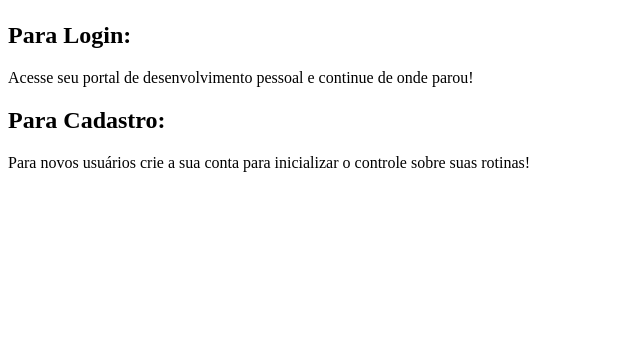
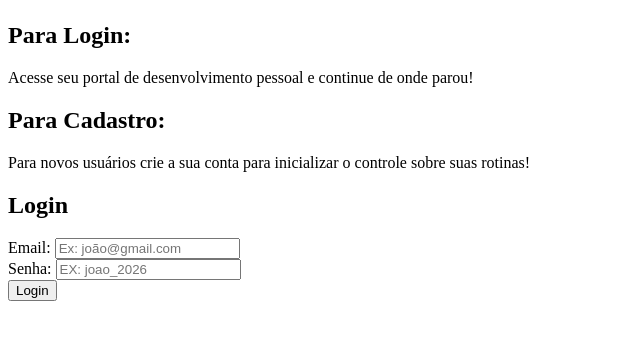
Before and after one commit to victorgabriel52/Rotinas-Api, a Flask app: template api/templates/login.html in a window 1280 px wide. Shown: the part 58-398 px from the top of the page, without its empty margins (0-640 px from the left). Run offline with Flask 3, Linux system fonts and the light colour scheme; the template is opened without the code that fills it, so the values that code supplies are empty.

Commit message:
box login criada

```diff
--- a/api/templates/login.html
+++ b/api/templates/login.html
@@ -22,6 +22,14 @@
 
         <!--Aqui vou criar a box de login-->
         <section>
+            <h1>Login</h1>
+            <form >
+                <label for="email">Email:</label>
+                <input type="email" name="email" placeholder="Ex: joão@gmail.com"> <br>
+                <label for="password">Senha:</label>
+                <input type="password" name="password" placeholder="EX: joao_2026"> <br>
+                <button type="submit">Login</button>
+            </form>
 
         </section>
     </main>
```
